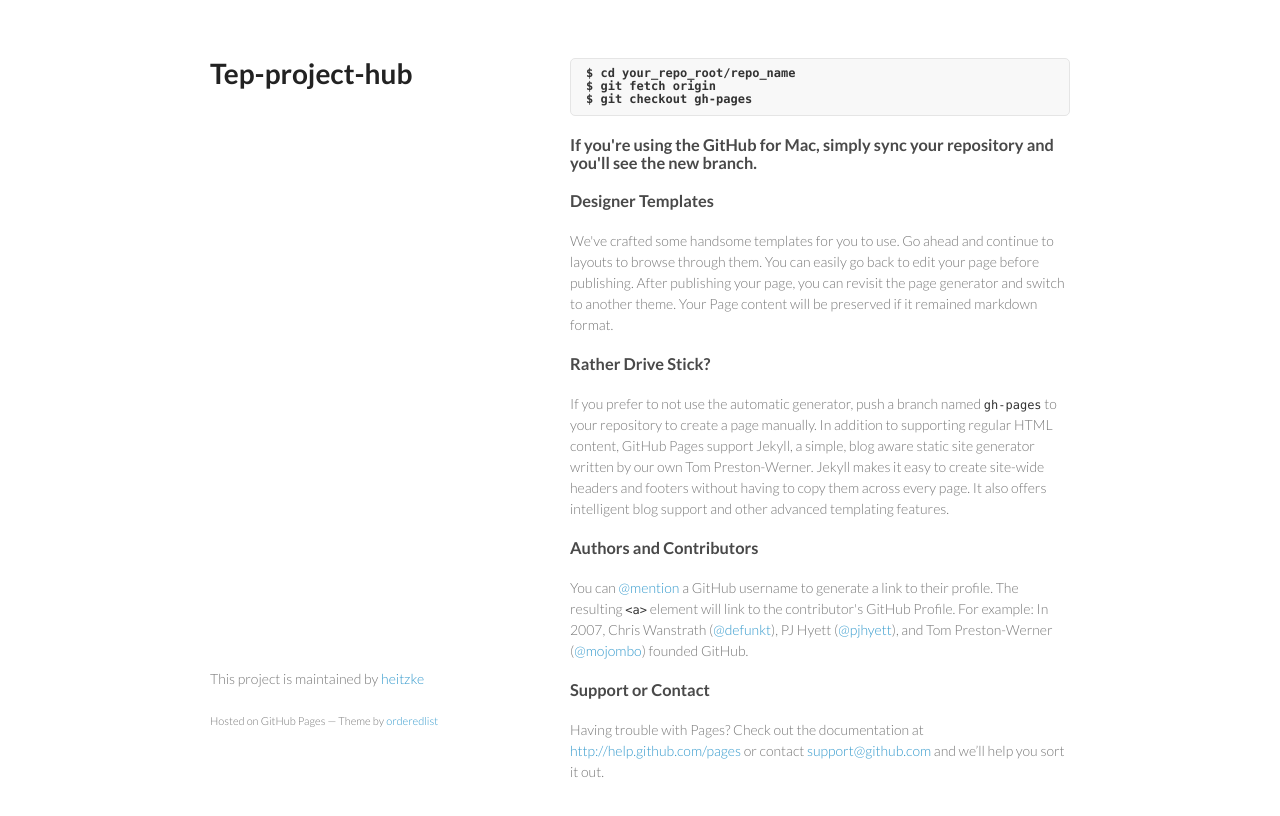
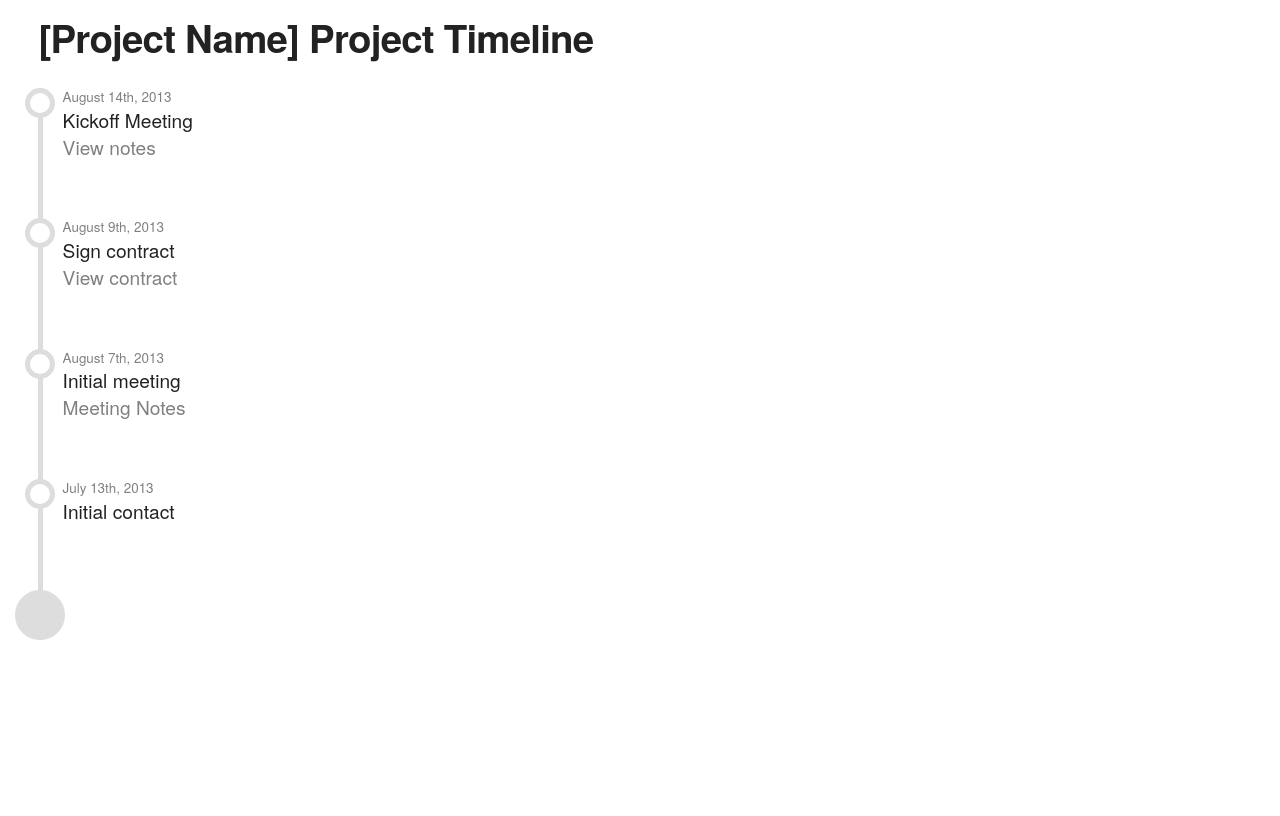
Before and after one commit to heitzke/tep-project-hub, a plain HTML site: page index.html in a window 1280 px wide. Drawn offline with Linux system fonts and the light colour scheme.

Commit message:
pushing project hub

```diff
--- a/index.html
+++ b/index.html
@@ -13,48 +13,28 @@
     <![endif]-->
   </head>
   <body>
-    <div class="wrapper">
-      <header>
-        <h1>Tep-project-hub</h1>
-
-      </header>
-      <section>
-        <h3>
-
-
-<pre><code>$ cd your_repo_root/repo_name
-$ git fetch origin
-$ git checkout gh-pages
-</code></pre>
-
-<p>If you're using the GitHub for Mac, simply sync your repository and you'll see the new branch.</p>
-
-<h3>
-<a name="designer-templates" class="anchor" href="#designer-templates"><span class="octicon octicon-link"></span></a>Designer Templates</h3>
-
-<p>We've crafted some handsome templates for you to use. Go ahead and continue to layouts to browse through them. You can easily go back to edit your page before publishing. After publishing your page, you can revisit the page generator and switch to another theme. Your Page content will be preserved if it remained markdown format.</p>
-
-<h3>
-<a name="rather-drive-stick" class="anchor" href="#rather-drive-stick"><span class="octicon octicon-link"></span></a>Rather Drive Stick?</h3>
-
-<p>If you prefer to not use the automatic generator, push a branch named <code>gh-pages</code> to your repository to create a page manually. In addition to supporting regular HTML content, GitHub Pages support Jekyll, a simple, blog aware static site generator written by our own Tom Preston-Werner. Jekyll makes it easy to create site-wide headers and footers without having to copy them across every page. It also offers intelligent blog support and other advanced templating features.</p>
-
-<h3>
-<a name="authors-and-contributors" class="anchor" href="#authors-and-contributors"><span class="octicon octicon-link"></span></a>Authors and Contributors</h3>
-
-<p>You can <a href="https://github.com/blog/821" class="user-mention">@mention</a> a GitHub username to generate a link to their profile. The resulting <code>&lt;a&gt;</code> element will link to the contributor's GitHub Profile. For example: In 2007, Chris Wanstrath (<a href="https://github.com/defunkt" class="user-mention">@defunkt</a>), PJ Hyett (<a href="https://github.com/pjhyett" class="user-mention">@pjhyett</a>), and Tom Preston-Werner (<a href="https://github.com/mojombo" class="user-mention">@mojombo</a>) founded GitHub.</p>
-
-<h3>
-<a name="support-or-contact" class="anchor" href="#support-or-contact"><span class="octicon octicon-link"></span></a>Support or Contact</h3>
-
-<p>Having trouble with Pages? Check out the documentation at <a href="http://help.github.com/pages">http://help.github.com/pages</a> or contact <a href="mailto:support@github.com">support@github.com</a> and we’ll help you sort it out.</p>
-      </section>
-      <footer>
-        <p>This project is maintained by <a href="https://github.com/heitzke">heitzke</a></p>
-        <p><small>Hosted on GitHub Pages &mdash; Theme by <a href="https://github.com/orderedlist">orderedlist</a></small></p>
-      </footer>
-    </div>
+    <h1>[Project Name] Project Timeline</h1>
+    <ol class="timeline">
+      <li class="tl-node">
+        <div class="tl-stamp">August 14th, 2013</div>
+        <div class="tl-content">Kickoff Meeting</div>
+        <a href="#">View notes</a>
+      </li>
+      <li class="tl-node">
+        <div class="tl-stamp">August 9th, 2013</div>
+        <div class="tl-content">Sign contract</div>
+        <a href="#">View contract</a>
+      </li>
+      <li class="tl-node">
+        <div class="tl-stamp">August 7th, 2013</div>
+        <div class="tl-content">Initial meeting</div>
+        <a href="#">Meeting Notes</a>
+      </li>
+      <li class="tl-node">
+        <div class="tl-stamp">July 13th, 2013</div>
+        <div class="tl-content">Initial contact</div>
+      </li>
+    </ol>
     <script src="javascripts/scale.fix.js"></script>
-
   </body>
 </html>
--- a/stylesheets/styles.css
+++ b/stylesheets/styles.css
@@ -253,3 +253,114 @@ footer {
     color:#444;
   }
 }
+
+/************Reset**************/
+* {
+  -moz-box-sizing: border-box;
+  -webkit-box-sizing: border-box;
+  box-sizing: border-box; }
+
+html, body, div, object, iframe, fieldset {
+  margin: 0;
+  padding: 0;
+  border: 0; }
+
+ol, ul {
+  list-style: none;
+  margin: 0;
+  padding: 0; }
+
+header, footer, nav, section, article, hgroup, figure {
+  display: block; }
+
+/************End Reset**************/
+/************Global**************/
+body {
+  background: #fff;
+  color: #222222;
+  font: 120%/1.4 "HelveticaNeue", "Helvetica", "Arial", sans-serif;
+  padding: 1em;
+  -webkit-text-size-adjust: 100%; }
+  @media all and (min-width: 40em) {
+    body {
+      padding-left: 2em; } }
+
+a {
+  color: gray;
+  text-decoration: none; }
+
+a:hover, a:focus {
+  color: #222222;
+  text-decoration: underline; }
+
+p {
+  margin: 0 0 1em; }
+
+img, object, video {
+  max-width: 100%;
+  border: 0; }
+
+a img {
+  border: 0;
+  outline: 0; }
+
+h1 {
+  font-size: 2em;
+  line-height: 1;
+  letter-spacing: -0.02em;
+  margin-bottom: 0.8em; }
+
+h2 {
+  text-transform: lowercase;
+  font-size: 3em;
+  line-height: 1.1;
+  margin: 0 0 0.4em; }
+
+h3 {
+  font-size: 1.8em;
+  line-height: 1.1;
+  margin: 0 0 0.2em;
+  text-transform: lowercase; }
+
+/************End Global**************/
+/************Timeline**************/
+/* Timeline Container */
+.timeline {
+  border-left: 5px solid #dddddd;
+  padding-bottom: 3em;
+  position: relative; }
+  .timeline:before {
+    content: "";
+    position: absolute;
+    bottom: 0;
+    left: -1.47em;
+    width: 40px;
+    height: 40px;
+    border-radius: 40px;
+    background: #dddddd;
+    border: 5px solid #dddddd; }
+
+/* Individual Timeline Item */
+.tl-node {
+  padding-left: 1em;
+  margin-bottom: 3em;
+  position: relative; }
+  .tl-node a {
+    display: block; }
+  .tl-node:before {
+    content: "";
+    position: absolute;
+    top: 0;
+    left: -0.95em;
+    width: 20px;
+    height: 20px;
+    border-radius: 20px;
+    background: #fff;
+    border: 5px solid #dddddd; }
+
+/* Timestamp */
+.tl-stamp {
+  font-size: 0.7em;
+  color: gray; }
+
+/************End Timeline**************/
```
